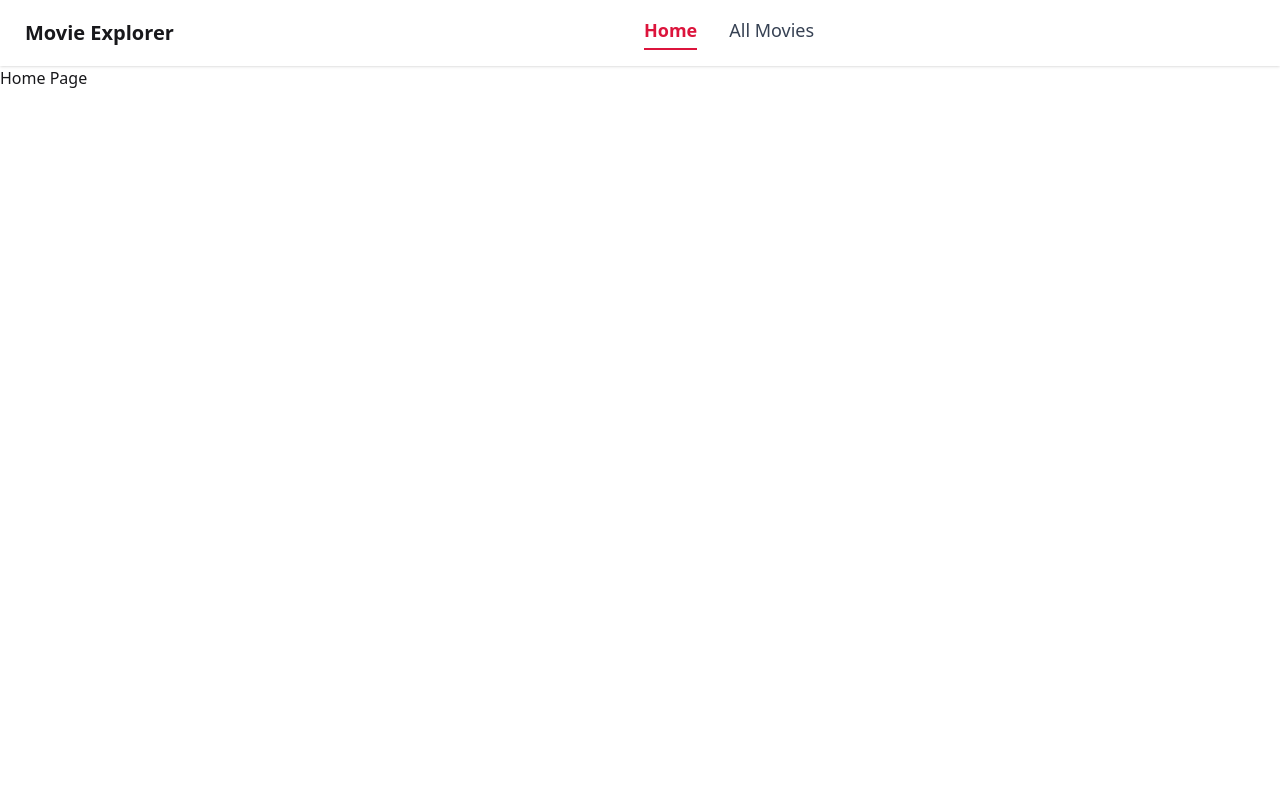
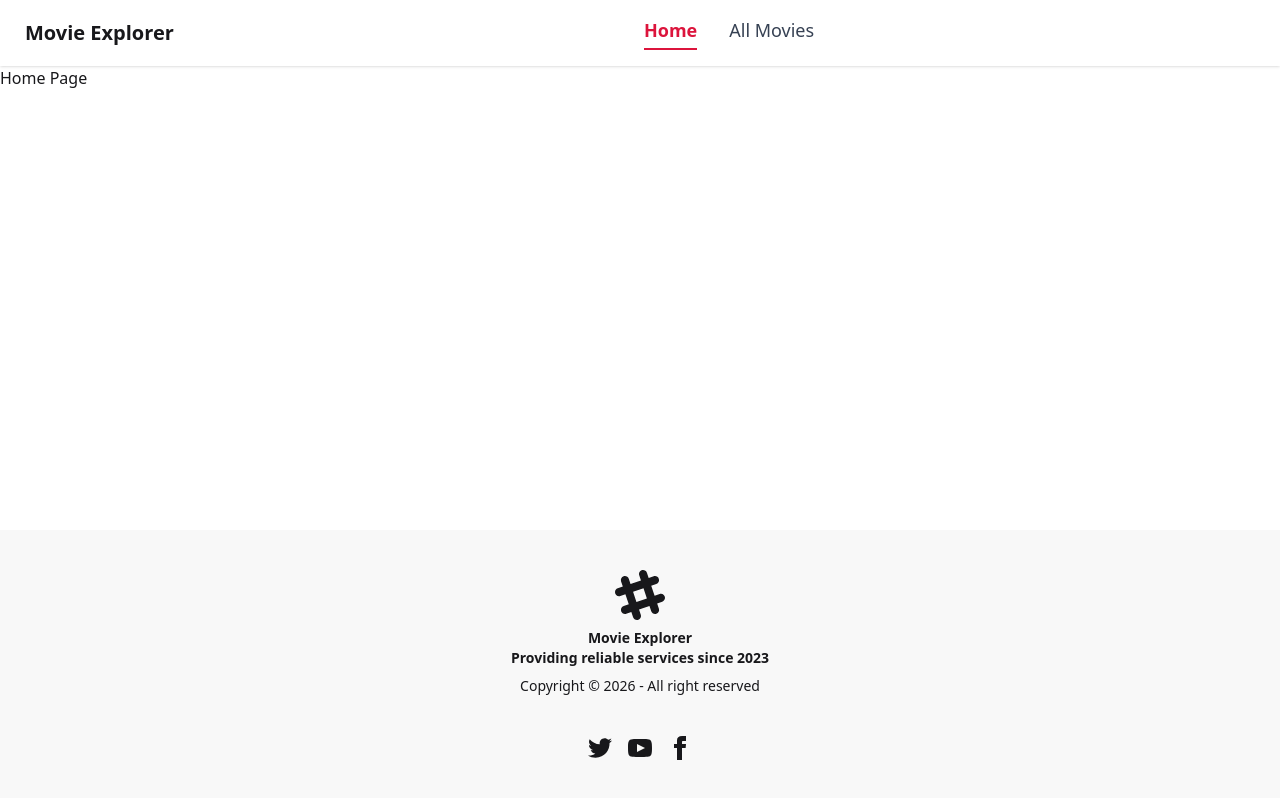
Before and after one commit to 417MahirRahman/Movie-Explorer, a React (Vite) app: page / in a window 1280 px wide. Built offline with nearby package versions, Linux system fonts and the light colour scheme.

Commit message:
added Footer section

```diff
--- a/src/Root/Root.jsx
+++ b/src/Root/Root.jsx
@@ -1,6 +1,7 @@
 import React from "react";
 import { Outlet } from "react-router";
 import NavBar from "../components/NavBar";
+import Footer from "../components/Footer";
 
 const Root = () => {
   return (
@@ -9,6 +10,7 @@
       <main className="grow bg-white">
         <Outlet></Outlet>
       </main>
+      <Footer />
     </div>
   );
 };
--- /dev/null
+++ b/src/components/Footer.jsx
@@ -0,0 +1,71 @@
+import React from 'react';
+
+const Footer = () => {
+    return (
+      <div>
+        <footer className="footer footer-horizontal footer-center bg-base-200 text-base-content p-10">
+          <aside>
+            <svg
+              width="50"
+              height="50"
+              viewBox="0 0 24 24"
+              xmlns="http://www.w3.org/2000/svg"
+              fillRule="evenodd"
+              clipRule="evenodd"
+              className="inline-block fill-current"
+            >
+              <path d="M22.672 15.226l-2.432.811.841 2.515c.33 1.019-.209 2.127-1.23 2.456-1.15.325-2.148-.321-2.463-1.226l-.84-2.518-5.013 1.677.84 2.517c.391 1.203-.434 2.542-1.831 2.542-.88 0-1.601-.564-1.86-1.314l-.842-2.516-2.431.809c-1.135.328-2.145-.317-2.463-1.229-.329-1.018.211-2.127 1.231-2.456l2.432-.809-1.621-4.823-2.432.808c-1.355.384-2.558-.59-2.558-1.839 0-.817.509-1.582 1.327-1.846l2.433-.809-.842-2.515c-.33-1.02.211-2.129 1.232-2.458 1.02-.329 2.13.209 2.461 1.229l.842 2.515 5.011-1.677-.839-2.517c-.403-1.238.484-2.553 1.843-2.553.819 0 1.585.509 1.85 1.326l.841 2.517 2.431-.81c1.02-.33 2.131.211 2.461 1.229.332 1.018-.21 2.126-1.23 2.456l-2.433.809 1.622 4.823 2.433-.809c1.242-.401 2.557.484 2.557 1.838 0 .819-.51 1.583-1.328 1.847m-8.992-6.428l-5.01 1.675 1.619 4.828 5.011-1.674-1.62-4.829z"></path>
+            </svg>
+            <p className="font-bold">
+              Movie Explorer
+              <br />
+              Providing reliable services since 2023
+            </p>
+            <p>Copyright © {new Date().getFullYear()} - All right reserved</p>
+          </aside>
+          <nav>
+            <div className="grid grid-flow-col gap-4">
+              <a>
+                <svg
+                  aria-label="Twitter"
+                  xmlns="http://www.w3.org/2000/svg"
+                  width="24"
+                  height="24"
+                  viewBox="0 0 24 24"
+                  className="fill-current"
+                >
+                  <path d="M24 4.557c-.883.392-1.832.656-2.828.775 1.017-.609 1.798-1.574 2.165-2.724-.951.564-2.005.974-3.127 1.195-.897-.957-2.178-1.555-3.594-1.555-3.179 0-5.515 2.966-4.797 6.045-4.091-.205-7.719-2.165-10.148-5.144-1.29 2.213-.669 5.108 1.523 6.574-.806-.026-1.566-.247-2.229-.616-.054 2.281 1.581 4.415 3.949 4.89-.693.188-1.452.232-2.224.084.626 1.956 2.444 3.379 4.6 3.419-2.07 1.623-4.678 2.348-7.29 2.04 2.179 1.397 4.768 2.212 7.548 2.212 9.142 0 14.307-7.721 13.995-14.646.962-.695 1.797-1.562 2.457-2.549z"></path>
+                </svg>
+              </a>
+              <a>
+                <svg
+                  aria-label="YouTube"
+                  xmlns="http://www.w3.org/2000/svg"
+                  width="24"
+                  height="24"
+                  viewBox="0 0 24 24"
+                  className="fill-current"
+                >
+                  <path d="M19.615 3.184c-3.604-.246-11.631-.245-15.23 0-3.897.266-4.356 2.62-4.385 8.816.029 6.185.484 8.549 4.385 8.816 3.6.245 11.626.246 15.23 0 3.897-.266 4.356-2.62 4.385-8.816-.029-6.185-.484-8.549-4.385-8.816zm-10.615 12.816v-8l8 3.993-8 4.007z"></path>
+                </svg>
+              </a>
+              <a>
+                <svg
+                  aria-label="Facebook"
+                  xmlns="http://www.w3.org/2000/svg"
+                  width="24"
+                  height="24"
+                  viewBox="0 0 24 24"
+                  className="fill-current"
+                >
+                  <path d="M9 8h-3v4h3v12h5v-12h3.642l.358-4h-4v-1.667c0-.955.192-1.333 1.115-1.333h2.885v-5h-3.808c-3.596 0-5.192 1.583-5.192 4.615v3.385z"></path>
+                </svg>
+              </a>
+            </div>
+          </nav>
+        </footer>
+      </div>
+    );
+};
+
+export default Footer;
```
